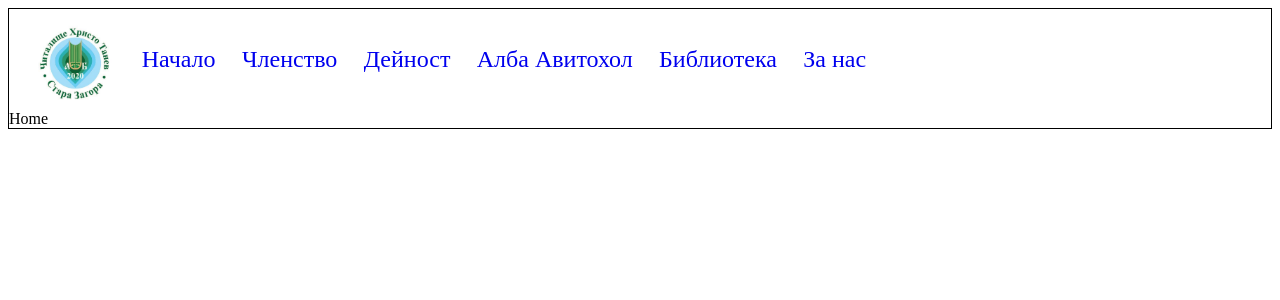
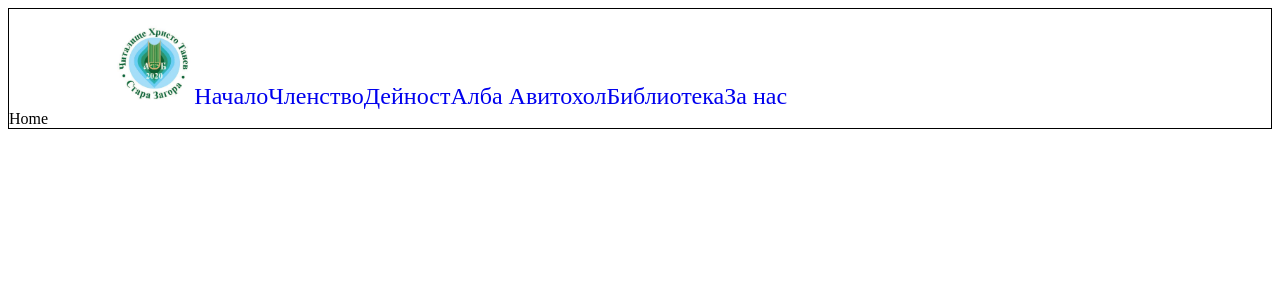
Before and after one commit to KaloyanBobev/community-center-hristo-tanev, a React (Create React App) app: page / in a window 1280 px wide. Shown: the top 300 px of the page. Built offline with nearby package versions, Linux system fonts and the light colour scheme.

Commit message:
add logo

```diff
--- a/src/components/Navbar.js
+++ b/src/components/Navbar.js
@@ -7,6 +7,7 @@ export default class Navbar extends Component {
     render() {
         return (
             <nav className="navbar-container">
+                <div className="nav-center">
                     <Link to="/">
                         <img
                             src={sign}
@@ -19,6 +20,7 @@ export default class Navbar extends Component {
                     <Link to="/galleryAvia">Алба Авитохол</Link>
                     <Link to="/library">Библиотека</Link>
                     <Link to="/about">За нас</Link>
+                </div>
             </nav>
         )
     }
```
Lines whose indentation alone changed are shown as unchanged.
